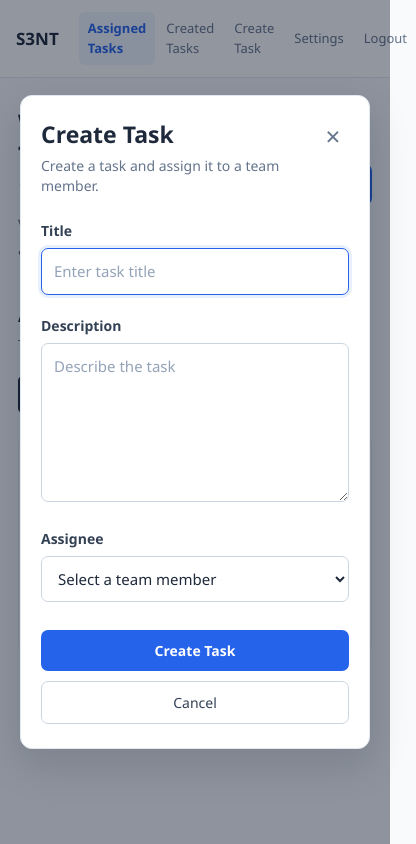
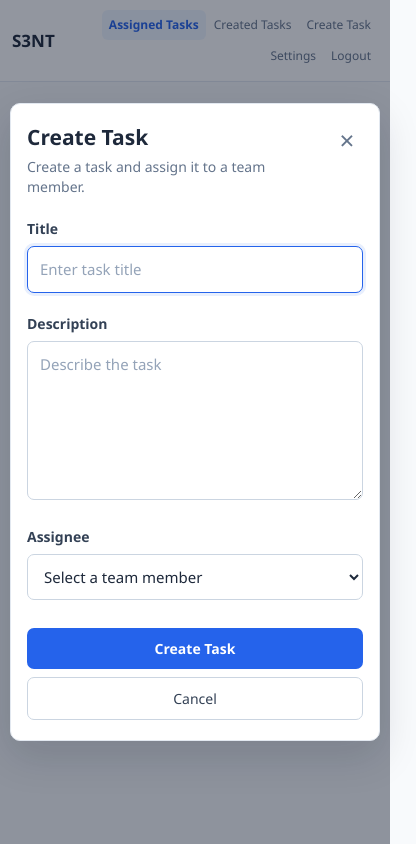
Before and after one commit to ChristopherMedrano/aws-restart-group-project, a plain HTML site: page frontend/dashboard.html in a window 390 px wide. Both pictures are taken after a click on the link "Create Task". Shown: the whole page, 416 px wide, since content can reach past the window. Drawn offline with Linux system fonts and the light colour scheme.

Commit message:
update frontend style and signup page

```diff
--- a/frontend/css/style.css
+++ b/frontend/css/style.css
@@ -982,19 +982,16 @@ a {
 }
 
 
-/* =========================================================
-   RESPONSIVE — TABLET
-========================================================= */
+/* =========================
+   RESPONSIVE
+   ========================= */
 
 @media (max-width: 768px) {
     .navbar-container {
         padding: 14px 18px;
     }
 
-    .dashboard-container {
-        padding: 35px 18px 50px;
-    }
-
+    .dashboard-container,
     .settings-container {
         padding: 35px 18px 50px;
     }
@@ -1004,7 +1001,7 @@ a {
     }
 
     .task-card {
-        flex-direction: column;
+        padding: 20px;
     }
 
     .task-card-actions {
@@ -1012,41 +1009,178 @@ a {
         align-items: center;
         justify-content: space-between;
     }
+
+    .notification-setting {
+        gap: 18px;
+    }
 }
 
-
-/* =========================================================
-   RESPONSIVE — MOBILE
-========================================================= */
-
 @media (max-width: 600px) {
+    /* Auth */
     .auth-container {
-        padding: 18px;
+        padding: 16px;
     }
 
     .auth-card {
-        padding: 28px 22px;
+        padding: 28px 20px;
+        border-radius: 10px;
     }
 
+    .auth-card h1 {
+        font-size: 24px;
+    }
+
+
+    /* Navbar */
     .navbar-container {
         padding: 12px 16px;
+        gap: 10px;
     }
 
     .nav-links {
         gap: 2px;
+        flex-wrap: wrap;
+        justify-content: flex-end;
     }
 
+    .nav-link,
+    .logout-button {
+        padding: 7px 9px;
+        font-size: 13px;
+    }
+
+
+    /* Dashboard */
     .dashboard-container,
     .settings-container {
-        padding: 30px 18px 45px;
+        padding: 30px 16px 45px;
     }
 
+    .dashboard-header {
+        flex-direction: column;
+        align-items: flex-start;
+        gap: 10px;
+        margin-bottom: 30px;
+    }
+
+    .dashboard-header h1,
+    .settings-header h1 {
+        font-size: 27px;
+    }
+
+    .dashboard-header p,
+    .settings-header p {
+        font-size: 15px;
+    }
+
+
+    /* Tasks */
+    .section-header h2 {
+        font-size: 21px;
+    }
+
+    .task-filters {
+        gap: 6px;
+    }
+
+    .filter-button {
+        padding: 8px 11px;
+        font-size: 13px;
+    }
+
+    .task-card {
+        padding: 18px;
+        border-radius: 9px;
+    }
+
+    .task-card-header {
+        padding-right: 35px;
+    }
+
+    .task-card h3 {
+        font-size: 18px;
+    }
+
+    .task-description {
+        font-size: 14px;
+    }
+
+    .task-details {
+        flex-wrap: wrap;
+        font-size: 13px;
+    }
+
+    .task-card-actions {
+        flex-direction: column;
+        align-items: stretch;
+        gap: 12px;
+        margin-top: 16px;
+    }
+
+    .task-card-actions .status-badge,
+    .task-card-actions .complete-button {
+        width: 100%;
+        justify-content: center;
+        text-align: center;
+    }
+
+    .complete-button {
+        padding: 9px 14px;
+    }
+
+    .task-menu {
+        top: 14px;
+        right: 14px;
+    }
+
+
+    /* Modal */
+    .modal {
+        padding: 14px;
+    }
+
+    .modal-content {
+        width: 100%;
+        max-width: none;
+        max-height: 92vh;
+        padding: 22px 18px;
+        border-radius: 10px;
+    }
+
+    .modal-header {
+        gap: 12px;
+        margin-bottom: 22px;
+    }
+
+    .modal-header h2 {
+        font-size: 21px;
+    }
+
+    .modal-actions {
+        flex-direction: column-reverse;
+        gap: 8px;
+    }
+
+    .modal-actions button {
+        width: 100%;
+    }
+
+
+    /* Settings */
     .settings-card {
-        padding: 22px;
+        padding: 20px;
     }
 
     .notification-setting {
+        flex-direction: column;
         align-items: flex-start;
+        gap: 16px;
+        padding: 22px 0;
+    }
+
+    .toggle-container {
+        width: 100%;
+        justify-content: space-between;
     }
 
     .settings-actions {
@@ -1057,72 +1191,119 @@ a {
         width: 100%;
     }
 
-    .task-card {
-        padding: 20px;
+    .settings-message {
+        text-align: left;
     }
 
-    .modal-content {
-        padding: 24px 20px;
+
+    /* Messages */
+    .error-message,
+    .success-message {
+        width: calc(100% - 32px);
+        max-width: 400px;
+        text-align: center;
     }
 }
 
 
-/* =========================================================
-   ACCESSIBILITY & KEYBOARD FOCUS STYLES
-========================================================= */
+@media (max-width: 480px) {
+    /* Very small screens */
 
-.primary-button:focus-visible,
-.secondary-button:focus-visible,
-.filter-button:focus-visible,
-.complete-button:focus-visible,
-.nav-link:focus-visible,
-.logout-button:focus-visible {
-    outline: 2px solid #2563EB;
-    outline-offset: 2px;
-}
+    .navbar-container {
+        padding: 10px 12px;
+        gap: 6px;
+        flex-wrap: wrap;
+    }
 
-
-/* =========================================================
-   RESPONSIVE — SMALL MOBILE
-========================================================= */
-
-@media (max-width: 480px) {
     .logo {
         font-size: 17px;
+        flex-shrink: 0;
+    }
+
+    .nav-links {
+        gap: 1px;
+        flex: 1;
+        min-width: 0;
+        justify-content: flex-end;
     }
 
     .nav-link,
     .logout-button {
-        padding: 7px 9px;
-        font-size: 13px;
+        padding: 6px 7px;
+        font-size: 12px;
+    }
+
+
+    /* Dashboard */
+    .dashboard-container,
+    .settings-container {
+        padding: 25px 14px 40px;
     }
 
     .dashboard-header h1,
     .settings-header h1 {
-        font-size: 27px;
+        font-size: 25px;
     }
 
     .section-header h2 {
-        font-size: 21px;
+        font-size: 20px;
+    }
+
+
+    /* Task filters */
+    .task-filters {
+        display: grid;
+        grid-template-columns: repeat(2, 1fr);
+        width: 100%;
+    }
+
+    .filter-button {
+        width: 100%;
+    }
+
+
+    /* Task cards */
+    .task-card {
+        padding: 16px;
     }
 
     .task-card-header {
-        gap: 10px;
+        padding-right: 32px;
     }
 
-    .task-card-actions {
-        align-items: stretch;
+    .task-card h3 {
+        font-size: 17px;
     }
 
-    .complete-button {
-        flex: 1;
+    .task-description {
+        font-size: 14px;
     }
 
-    .modal-actions {
-        flex-direction: column-reverse;
+    .task-details {
+        align-items: flex-start;
+        flex-direction: column;
+        gap: 3px;
     }
 
-    .modal-actions button {
-        width: 100%;
+
+    /* Settings */
+    .settings-card {
+        padding: 18px;
+    }
+
+
+    /* Auth */
+    .auth-card {
+        padding: 24px 18px;
+    }
+
+
+    /* Modal */
+    .modal {
+        padding: 10px;
+    }
+
+    .modal-content {
+        padding: 20px 16px;
     }
 }
```
Also changed, not shown: frontend/signup.html (+2 -2 lines).
